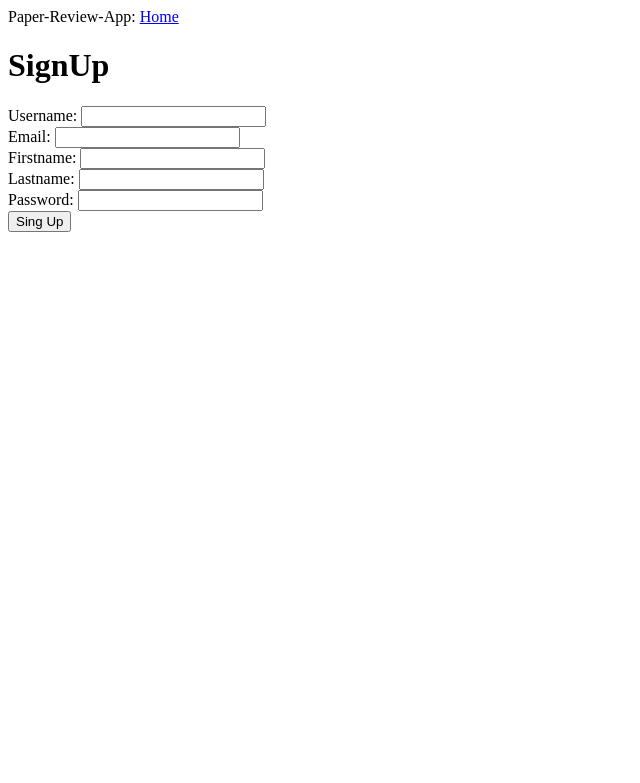
After one commit to SebastianKapunkt/paper-review-platform, a Flask app: page /signup in a window 1280 px wide. The commit adds this page. Shown: the top 783 px of the page, without its empty margins (0-640 px from the left). Run offline with Flask 2, Linux system fonts and the light colour scheme.

Commit message:
working registration, signin, signout

```diff
--- a/app/config.py
+++ b/app/config.py
@@ -1,3 +1,7 @@
+""" Config file for Flask """
 DEBUG = True
+WTF_CSRF_ENABLED = True
+SECRET_KEY = 'you-will-never-guess'
 SQLALCHEMY_DATABASE_URI = 'sqlite:////tmp/test.db'
 SQLALCHEMY_TRACK_MODIFICATIONS = False
+SEND_FILE_MAX_AGE_DEFAULT = 0
--- /dev/null
+++ b/app/templates/base.html
@@ -0,0 +1,19 @@
+<html>
+
+<head>
+    {% if "title" %}
+    <title>{{ title }} - Paper-Review </title>
+    {% else %}
+    <title>Paper-Review</title>
+    {% endif %}
+</head>
+
+<body>
+    <div>
+        Paper-Review-App:
+        <a href="/index">Home</a>
+    </div>
+    {% block content %}{% endblock %}
+</body>
+
+</html>
--- /dev/null
+++ b/app/templates/signup.html
@@ -0,0 +1,15 @@
+{% extends "base.html" %} {% block content %}
+<div class="container">
+    <h1> SignUp </h1>
+    <form action="/signup" method="POST">
+        <dl>
+            <dt> Username: <input type="text" name="username" > </input> </dt>
+            <dt> Email:  <input type="text" name="email" > </input> </dt>
+            <dt> Firstname:  <input type="text" name="first_name" > </input> </dt>
+            <dt> Lastname: <input type="text" name="last_name" > </input> </dt>
+            <dt> Password:  <input type="password" name="password" > </input> </dt>
+            <dt> <input type="submit" value="Sing Up"> </dt>
+        </dl>
+    </form>
+</div>
+{% endblock %}
--- /dev/null
+++ b/app/templates/test.html
@@ -0,0 +1,5 @@
+<html>
+    <body>
+        <h1> This is a Test page </h1>
+    </body>
+</html>
--- a/app/views.py
+++ b/app/views.py
@@ -1,7 +1,64 @@
-from flask import render_template
-from app import app
+from flask import render_template, request, redirect, flash, session
+from app import app, db
+from app.models import User
+from app import user_controller
+from app.decorators import login_required
 
 @app.route('/')
 @app.route('/index')
 def index():
-	return render_template('index.html', title="Home")
+    """renders the index.html on /index request"""
+    return render_template('index.html', title="Home")
+
+@app.route('/signup', methods=['GET', 'POST'])
+def signup():
+    """renders the signup form when /signup is called"""
+
+    if request.method == "POST":
+        username = request.form['username']
+        password = request.form['password']
+        email = request.form['email'].lower()
+        first_name = request.form['first_name']
+        last_name = request.form['last_name']
+
+        user_controller.create_user(username, email.lower(), password, first_name, last_name)
+        flash('Welcome to Paper-Reviewer {username} ,you have successfuly registered')
+        return redirect('/index')
+    else:
+        flash('Please make sure to enter all required Fields')
+        return render_template('signup.html', title="SignUp", form=request.form)
+
+    return render_template('signup.html', title="SignUp", form=request.form)
+
+
+@app.route('/signin', methods=['GET', 'POST'])
+def signin():
+    """renders the signin form when /signin is called"""
+    if request.method == "POST":
+        email = request.form['email'].lower()
+        password = request.form['password']
+        username = user_controller.authenticate_user(email, password)
+
+        if username:
+            flash('You have been logged in!')
+            session['logged_in'] = True
+            session['username'] = username
+            return redirect('/test')
+        else:
+            flash('Error wrong Username or Password')
+    return render_template('signin.html', title="SignIn")
+
+@app.route("/signout", methods=["GET"])
+@login_required
+def logout():
+    """Logout the current user."""
+    session.clear()
+    return redirect("/index")
+
+
+@app.route('/test', methods=['GET'])
+@login_required
+def test():
+    """ Some test page to see if login works """
+    flash('Welcome on the Test page')
+    return render_template('test.html')
--- a/requirements.txt
+++ b/requirements.txt
@@ -19,6 +19,7 @@ py==1.5.2
 pycodestyle==2.3.1
 pylint==1.7.4
 pytest==3.3.1
+passlib==1.7.1
 pytz==2017.3
 six==1.11.0
 SQLAlchemy==1.1.15
```
Also changed, not shown: app/__init__.py (+9 -0 lines), app/decorators.py (added, +13 -0 lines), app/models.py (+9 -2 lines), app/templates/index.html (+11 -10 lines), app/templates/signin.html (added, +11 -0 lines), app/user_controller.py (added, +31 -0 lines).
